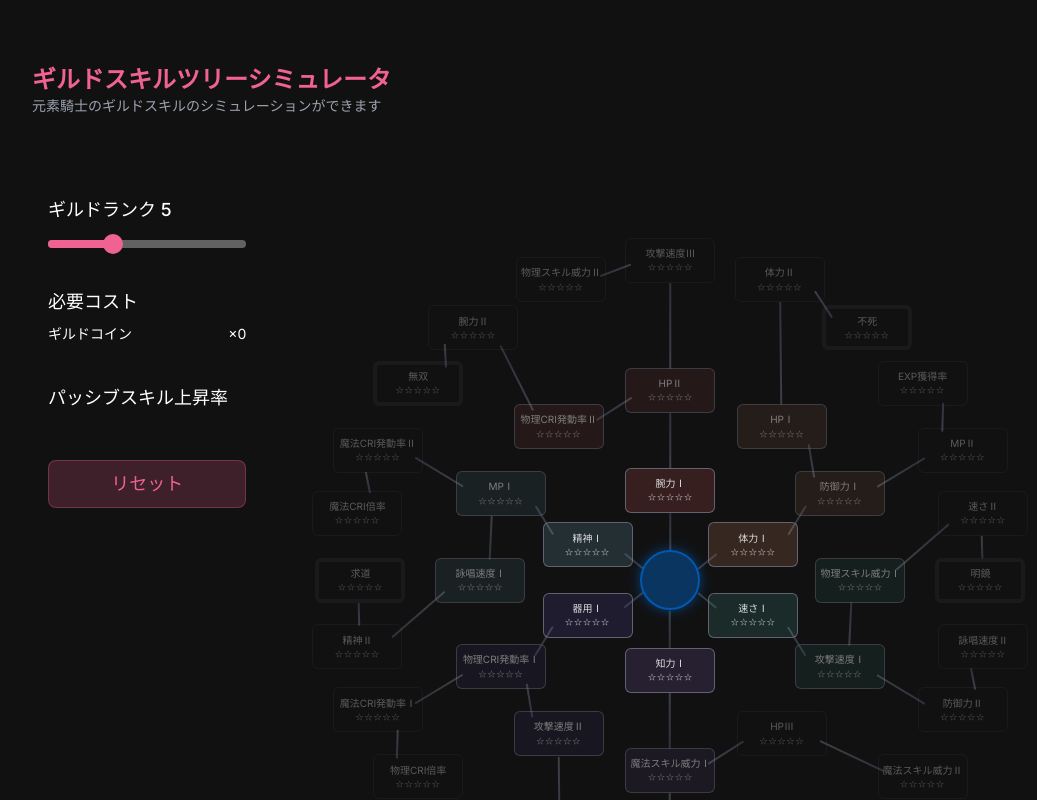
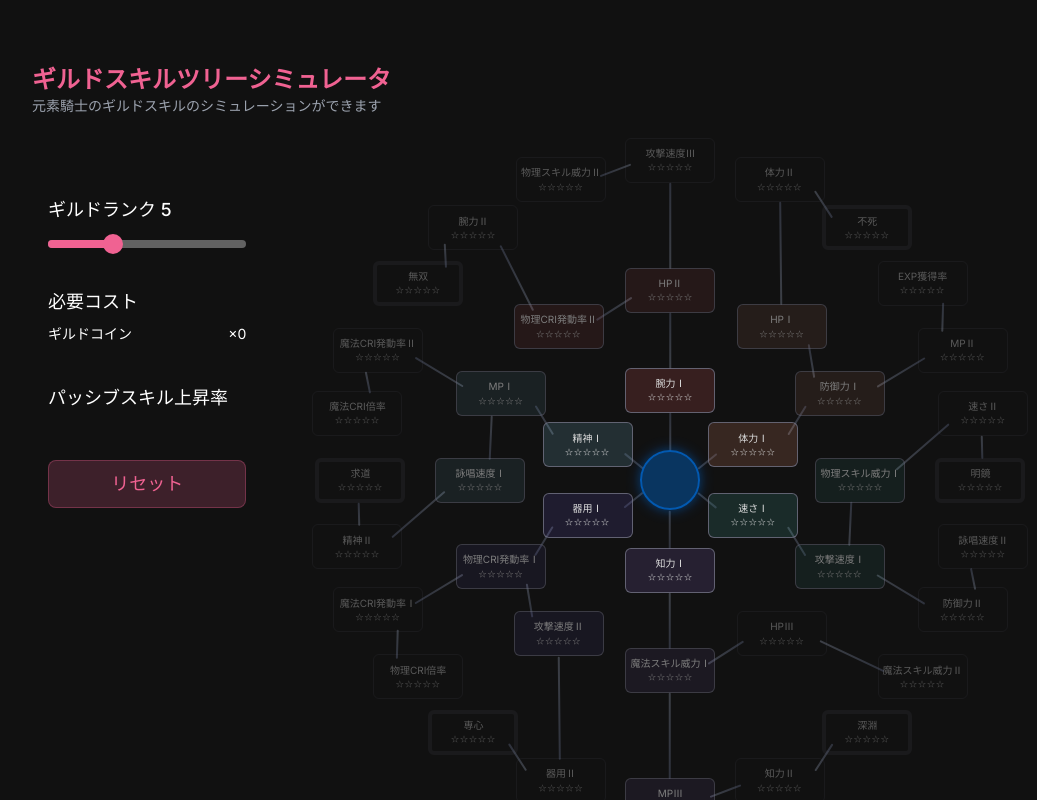
Before and after one commit to 0xaya/guild-skill-tree, a Next.js app: page / in a window 1280 px wide. Shown: the top 800 px of the page, without its empty margins (32-1069 px from the left). Built offline with nearby package versions, Linux system fonts and the light colour scheme.

Commit message:
style: スキルツリーを画面中央に配置

```diff
--- a/src/app/components/SkillTreeSimulator.tsx
+++ b/src/app/components/SkillTreeSimulator.tsx
@@ -530,22 +530,23 @@ export function SkillTreeSimulator() {
       </div>
 
       {/* スキルツリー表示部分 */}
-      <div className="relative w-full lg:w-2/3 h-[450px] md:h-[800px] rounded-lg overflow-hidden lg:overflow-visible">
+      <div className="relative lg:top-[-100px] w-full lg:w-2/3 h-[450px] md:h-[800px] rounded-lg overflow-visible flex items-center justify-center">
         {error && (
           <div className="absolute top-4 left-1/2 transform -translate-x-1/2 w-[70%] bg-red-500/10 border border-red-500 text-red-500 px-4 py-2 rounded-lg text-sm  text-center">
             {error}
           </div>
         )}
         <div
-          className="absolute inset-0"
+          className="absolute inset-0 flex items-center justify-center"
           style={{
-            transform: `scale(${scale}) translate(${position.x}px, ${position.y}px)`,
-            transformOrigin: "center center",
+            transform: `scale(${scale})`,
+            transformOrigin: "center",
           }}
           onMouseDown={handleMouseDown}
         >
           <div
             style={{
+              transform: `translate(${position.x}px, ${position.y}px)`,
               position: "relative",
               width: "800px",
               height: "800px",
```
